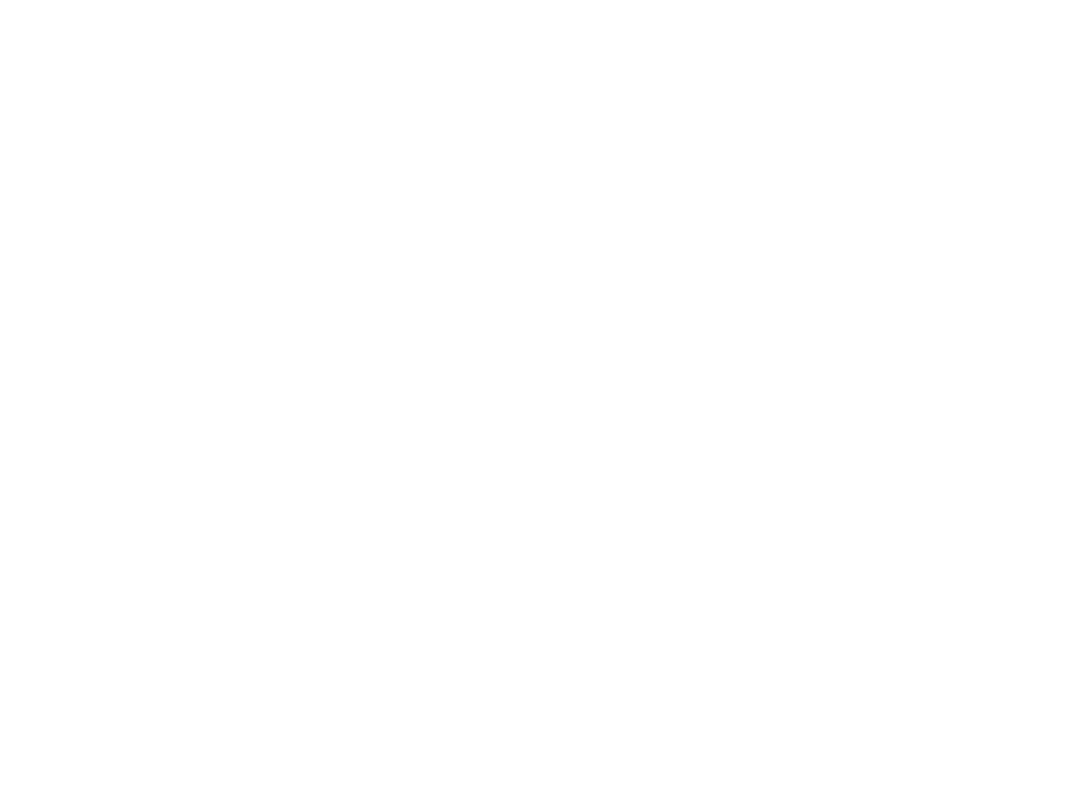
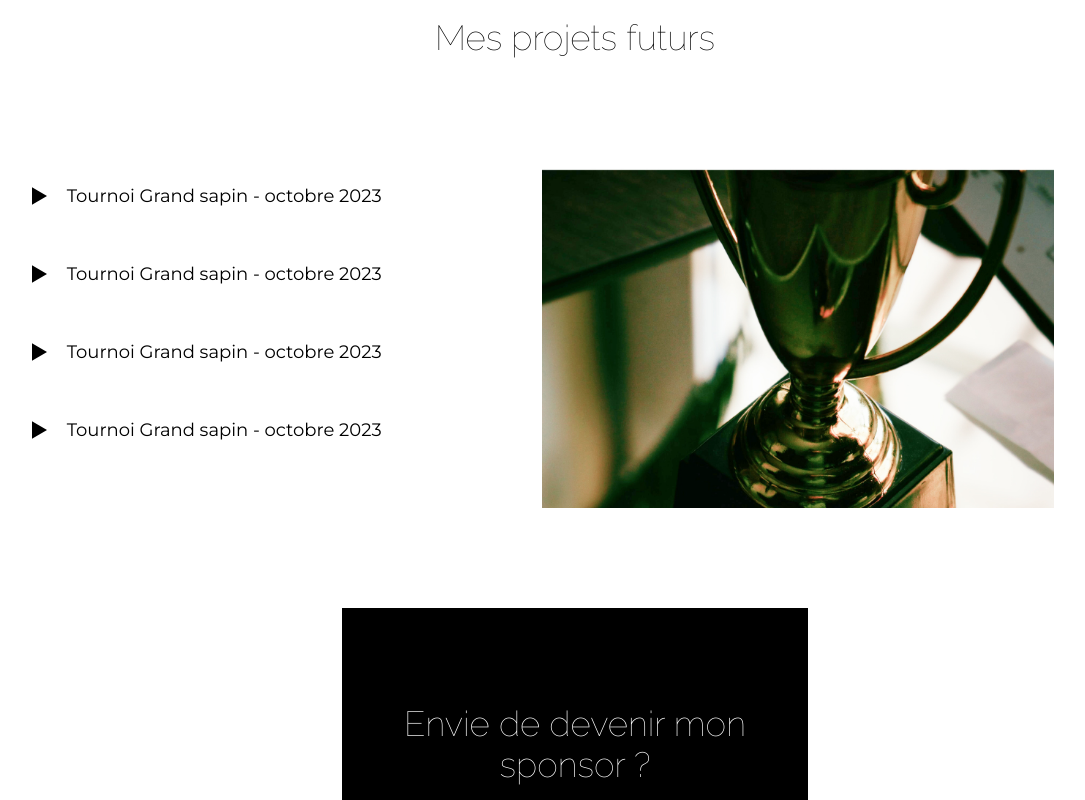
Before and after one commit to Albini-Julie/Rallye_Cl-ment, a Vue app: page /pilote in a window 1280 px wide. Shown: the part 1400-2200 px from the top of the page, without its empty margins (65-1150 px from the left). Before the commit the page ends 1337 px from the top, so only its background shows below. Built offline with nearby package versions, Linux system fonts and the light colour scheme.

Commit message:
Finalisation page Pilote

```diff
--- a/src/views/Pilote.vue
+++ b/src/views/Pilote.vue
@@ -1,5 +1,8 @@
 <script setup>
 import Header from "../components/Header.vue";
+import triangle from "../components/icons/triangle.vue";
+import DossierSponsors from "../components/Dossier-sponsors.vue";
+import Footer from "../components/Footer.vue";
 </script>
 
 <template>
@@ -40,10 +43,52 @@ import Header from "../components/Header.vue";
             <p class="text" style="color:white">L'extrait standard de Lorem Ipsum utilisé depuis le XVIè siècle est reproduit ci-dessous pour les curieux. Les sections 1.10.32 et 1.10.33 du "De Finibus Bonorum et Malorum" de Cicéron sont aussi reproduites dans leur version originale, accompagnée de la traduction anglaise de H. Rackham (1914).</p>
         </div>
     </div>
+
+    <!--Titre projets futurs-->
+    <h4 class="titre MargeT Marge" style="display: flex; justify-content: center;">Mes projets futurs</h4>
+    <!--Liste des projets-->
+    <div class="projets">
+        <div class="projets-liste">
+            <div class="projets-element">
+                <triangle/>
+                <p class="text">Tournoi Grand sapin - octobre 2023</p>
+            </div>
+            <div class="projets-element">
+                <triangle/>
+                <p class="text">Tournoi Grand sapin - octobre 2023</p>
+            </div>
+            <div class="projets-element">
+                <triangle/>
+                <p class="text">Tournoi Grand sapin - octobre 2023</p>
+            </div>
+            <div class="projets-element">
+                <triangle/>
+                <p class="text">Tournoi Grand sapin - octobre 2023</p>
+            </div>
+        </div>
+        <div class="projets-image">
+            <img  class="projets-image-element" src="trophees.jpg" alt="image de trophées"/>
+        </div>
+    </div>
+
+    <!--Cadre dossier sponsor-->
+    <div class="Marge" style="display: flex; justify-content: center;">
+      <DossierSponsors/>
+    </div>
+
+    <!--Footer-->
+    <Footer/>
 </template>
 
 <style>
 
+
+.projets-element{
+    display: flex;
+    align-items: center;
+    gap:20px;
+    margin-bottom:20px;
+}
 
 @media screen and (min-width: 200px) {
 
@@ -97,6 +142,33 @@ import Header from "../components/Header.vue";
     width: 70%;
 }
 
+.projets{
+}
+
+.projets-image{
+    width:100%;
+}
+
+.projets-image-element{
+    width: 80%
+}
+
+.projets-liste{
+    display: flex;
+    flex-direction: column;
+    align-items: center;
+}
+
+.projets-image{
+    display: flex;
+    justify-content: center;
+}
+
+.projets-image-element{
+    width: 100%;
+    margin-top: 30px;
+}
+
 }
 
 @media screen and (min-width: 600px) {
@@ -142,6 +214,35 @@ import Header from "../components/Header.vue";
 
 .bloc-constance{
     width: 50%;
+}
+
+.projets-image{
+    display: flex;
+    justify-content: center;
+}
+
+.projets-image-element{
+    width: 70%;
+    margin-top: 30px;
+}
+
+}
+
+@media screen and (min-width: 800px){
+    .projets{
+    display: flex;
+    justify-content: space-evenly;
+    align-items: center;
+}
+
+.projets-image{
+    display: flex;
+    justify-content: center;
+    width:50%;
+}
+
+.projets-image-element{
+    width: 80%
 }
 }
 
@@ -209,6 +310,20 @@ import Header from "../components/Header.vue";
     width: 275px;
     height: 400px;
 }
+
+.projets-image{
+    width:50%;
+}
+
+.projets-image-element{
+    width: 80%
+}
+
+.projets{
+    display: flex;
+    justify-content: space-evenly;
+    align-items: center;
+}
 }
 
 @media screen and (min-width: 1300px) {
@@ -256,5 +371,19 @@ import Header from "../components/Header.vue";
     width: 375px;
     height: 450px;
 }
+
+.projets-image-element{
+    width:80%;
+}
+
+.projets-image{
+    width: 40%;
+}
+
+.projets{
+    display: flex;
+    justify-content: space-evenly;
+    align-items: center;
+}
 }
 </style>
```
